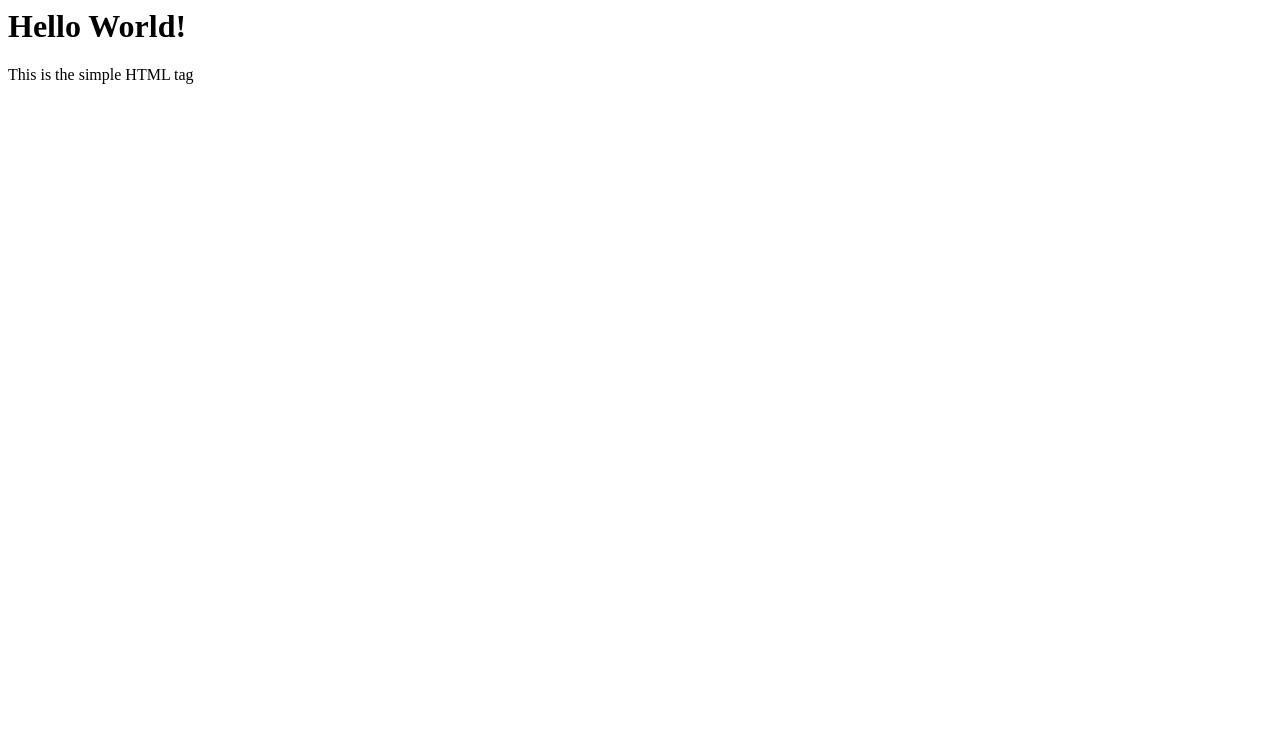
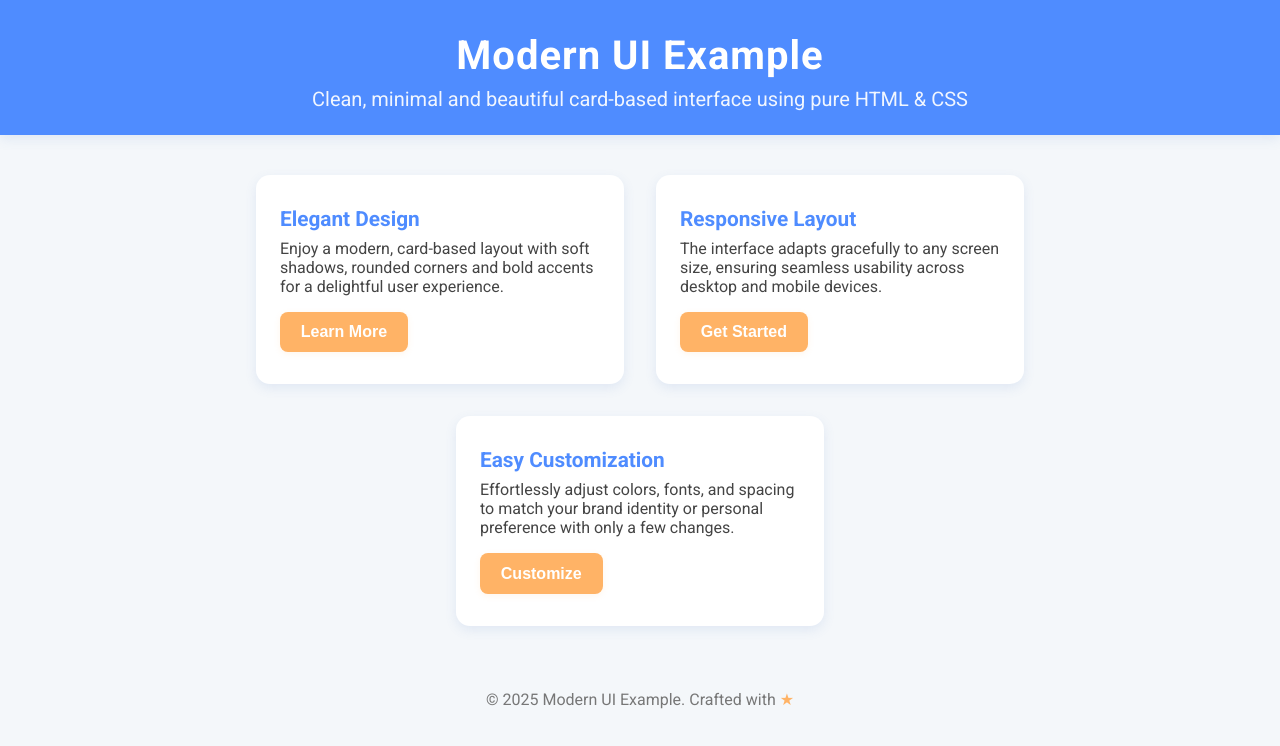
Before and after one commit to rushicoder242/rushi, a plain HTML site: page index.html in a window 1280 px wide. Drawn offline with Linux system fonts and the light colour scheme.

Commit message:
Update index.html

```diff
--- a/index.html
+++ b/index.html
@@ -1,7 +1,144 @@
-<html>
-<head></head>
+<!DOCTYPE html>
+<html lang="en">
+<head>
+  <meta charset="UTF-8">
+  <meta name="viewport" content="width=device-width,initial-scale=1.0">
+  <title>Modern UI Example</title>
+  <link href="https://fonts.googleapis.com/css?family=Roboto:400,700&display=swap" rel="stylesheet">
+  <style>
+    :root {
+      --primary: #4f8cff;
+      --accent: #ffb366;
+      --bg: #f4f7fa;
+      --card-bg: #fff;
+      --shadow: 0 4px 12px rgba(80, 120, 200, 0.12);
+      --radius: 14px;
+    }
+
+    body {
+      font-family: 'Roboto', sans-serif;
+      background: var(--bg);
+      margin: 0;
+      padding: 0;
+      color: #222;
+    }
+
+    header {
+      background: var(--primary);
+      color: #fff;
+      padding: 2rem 0 1.5rem 0;
+      text-align: center;
+      box-shadow: var(--shadow);
+    }
+    header h1 {
+      margin: 0;
+      font-size: 2.5rem;
+      letter-spacing: 1px;
+      font-weight: 700;
+    }
+    header p {
+      margin: 0.5rem 0 0;
+      font-size: 1.25rem;
+      font-weight: 400;
+      opacity: 0.92;
+    }
+
+    .container {
+      max-width: 900px;
+      margin: 2.5rem auto 0 auto;
+      padding: 0 1rem;
+      display: flex;
+      gap: 2rem;
+      flex-wrap: wrap;
+      justify-content: center;
+    }
+
+    .card {
+      background: var(--card-bg);
+      box-shadow: var(--shadow);
+      border-radius: var(--radius);
+      padding: 2rem 1.5rem;
+      flex: 1 1 280px;
+      min-width: 260px;
+      max-width: 320px;
+      display: flex;
+      flex-direction: column;
+      align-items: flex-start;
+      transition: transform 0.15s, box-shadow 0.15s;
+    }
+    .card:hover {
+      transform: translateY(-6px) scale(1.025);
+      box-shadow: 0 8px 24px rgba(80, 120, 200, 0.18);
+    }
+    .card h2 {
+      font-size: 1.3rem;
+      margin: 0 0 0.5rem 0;
+      color: var(--primary);
+      font-weight: 700;
+    }
+    .card p {
+      font-size: 1rem;
+      margin: 0 0 1rem 0;
+      color: #444;
+      flex: 1 1 auto;
+    }
+    .card button {
+      background: var(--accent);
+      border: none;
+      border-radius: 8px;
+      color: #fff;
+      font-weight: 600;
+      padding: 0.7rem 1.3rem;
+      cursor: pointer;
+      font-size: 1rem;
+      transition: background 0.15s;
+      box-shadow: 0 2px 6px rgba(255,179,102,0.12);
+    }
+    .card button:hover {
+      background: #ff9800;
+    }
+
+    footer {
+      margin-top: 3rem;
+      padding: 1rem;
+      text-align: center;
+      color: #777;
+      font-size: 1rem;
+    }
+  </style>
+</head>
 <body>
-  <h1>Hello World!</h1>
-  <p>This is the simple HTML tag</p>
+  <header>
+    <h1>Modern UI Example</h1>
+    <p>Clean, minimal and beautiful card-based interface using pure HTML & CSS</p>
+  </header>
+
+  <div class="container">
+    <div class="card">
+      <h2>Elegant Design</h2>
+      <p>
+        Enjoy a modern, card-based layout with soft shadows, rounded corners and bold accents for a delightful user experience.
+      </p>
+      <button>Learn More</button>
+    </div>
+    <div class="card">
+      <h2>Responsive Layout</h2>
+      <p>
+        The interface adapts gracefully to any screen size, ensuring seamless usability across desktop and mobile devices.
+      </p>
+      <button>Get Started</button>
+    </div>
+    <div class="card">
+      <h2>Easy Customization</h2>
+      <p>
+        Effortlessly adjust colors, fonts, and spacing to match your brand identity or personal preference with only a few changes.
+      </p>
+      <button>Customize</button>
+    </div>
+  </div>
+
+  <footer>
+    &copy; 2025 Modern UI Example. Crafted with <span style="color: #ffb366;">&#9733;</span>
+  </footer>
 </body>
 </html>
```
